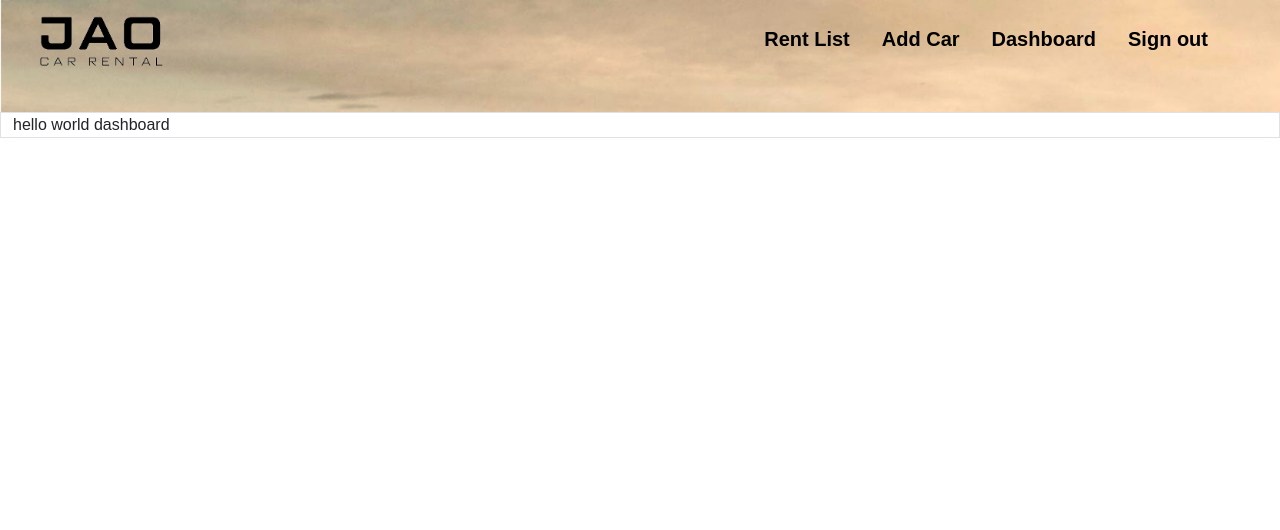
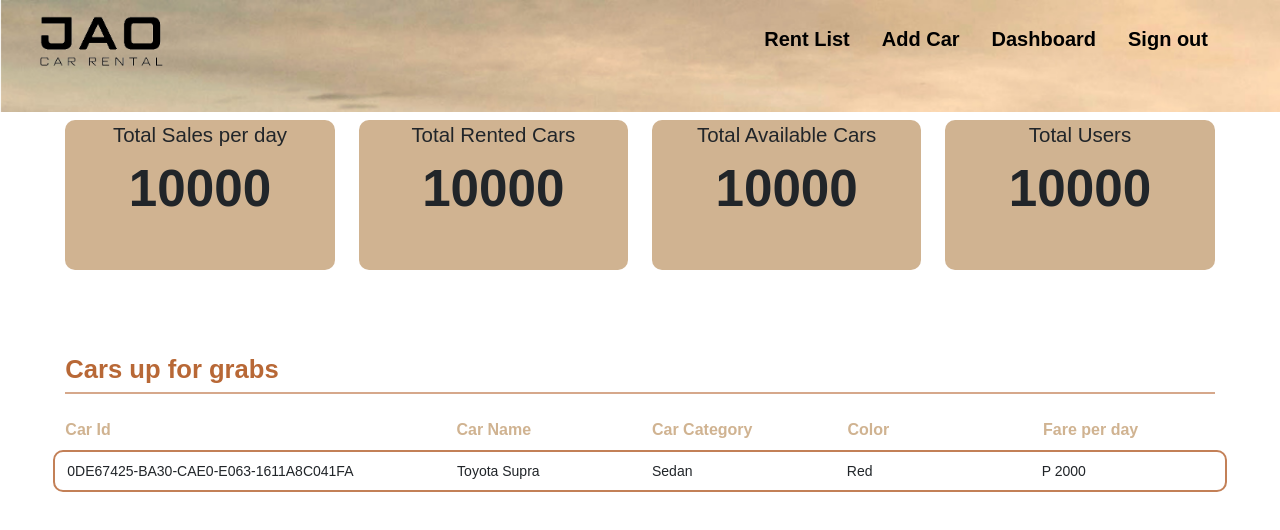
Before and after one commit to johnrico364/car-rental, a React (Create React App) app: page /admin/dashboard in a window 1280 px wide. Shown: the top 530 px of the page. Built offline with nearby package versions, Linux system fonts and the light colour scheme.

Commit message:
Add: Add  Dashboard UI

```diff
--- a/src/pages/admin/Dashboard.jsx
+++ b/src/pages/admin/Dashboard.jsx
@@ -1,7 +1,72 @@
+import "../styles/Admin-Styles.css";
+
 export const Dashboard = () => {
   return (
     <div className="route-height-container">
-      <div className="container-fluid border">hello world dashboard</div>
+      <div className="container-fluid">
+        <div className="row justify-content-center">
+          <div className="col-11">
+            <div className="row mt-2">
+              <div className="col-3">
+                <div className="dashboard-data">
+                  <div className="dashboard-data-title">
+                    Total Sales per day
+                  </div>
+                  <div className="dashboard-data-number">10000</div>
+                </div>
+              </div>
+              <div className="col-3">
+                <div className="dashboard-data">
+                  <div className="dashboard-data-title">Total Rented Cars</div>
+                  <div className="dashboard-data-number">10000</div>
+                </div>
+              </div>
+              <div className="col-3">
+                <div className="dashboard-data">
+                  <div className="dashboard-data-title">
+                    Total Available Cars
+                  </div>
+                  <div className="dashboard-data-number">10000</div>
+                </div>
+              </div>
+              <div className="col-3">
+                <div className="dashboard-data">
+                  <div className="dashboard-data-title">Total Users</div>
+                  <div className="dashboard-data-number">10000</div>
+                </div>
+              </div>
+            </div>
+            <div className="dashboard-title">Cars up for grabs</div>
+            <div className="dashboard-horizontal-line mt-1"></div>
+            <div className="row dashboard-table mt-3">
+              <div className="col-12">
+                <div className="row my-2">
+                  <div className="col-4 dashboard-table-title">Car Id</div>
+                  <div className="col-2 dashboard-table-title">Car Name</div>
+                  <div className="col-2 dashboard-table-title">
+                    Car Category
+                  </div>
+                  <div className="col-2 dashboard-table-title">Color</div>
+                  <div className="col-2 dashboard-table-title">
+                    Fare per day
+                  </div>
+                </div>
+                <div className="row mb-2 dashboard-table-item">
+                  <div className="col-4 dashboard-table-values">
+                    0DE67425-BA30-CAE0-E063-1611A8C041FA
+                  </div>
+                  <div className="col-2 dashboard-table-values">
+                    Toyota Supra
+                  </div>
+                  <div className="col-2 dashboard-table-values">Sedan</div>
+                  <div className="col-2 dashboard-table-values">Red</div>
+                  <div className="col-2 dashboard-table-values">P 2000</div>
+                </div>
+              </div>
+            </div>
+          </div>
+        </div>
+      </div>
     </div>
   );
 };
--- a/src/pages/styles/Admin-Styles.css
+++ b/src/pages/styles/Admin-Styles.css
@@ -35,3 +35,46 @@
   color: #b86836;
   padding-left: 3vw;
 }
+
+/* Dashboard */
+.dashboard-data {
+  height: 150px;
+  border-radius: 10px;
+  background-color: #d0b391;
+}
+.dashboard-data-title {
+  font-size: 1.6vw;
+  text-align: center;
+}
+.dashboard-data-number {
+  font-size: 4vw;
+  font-weight: bold;
+  text-align: center;
+}
+.dashboard-title{
+  font-size: 2vw;
+  font-weight: bold;
+  color: #b86836;
+  margin-top: 10vh;
+}
+.dashboard-horizontal-line {
+  width: 100%;
+  border: 1px solid #b8683693;
+}
+.dashboard-table{
+  height: 40vh;
+}
+.dashboard-table-values{
+  padding-top: 9px;
+  font-size: 14px;
+}
+.dashboard-table-title{
+  font-size: 16px;
+  color: #d0b391;
+  font-weight: bold;
+}
+.dashboard-table-item {
+  border: 2px solid #b86836d5;
+  border-radius: 10px;
+  height: 42px;
+}
```
